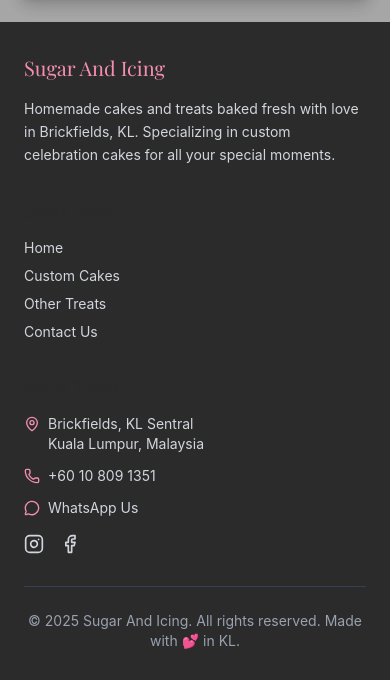
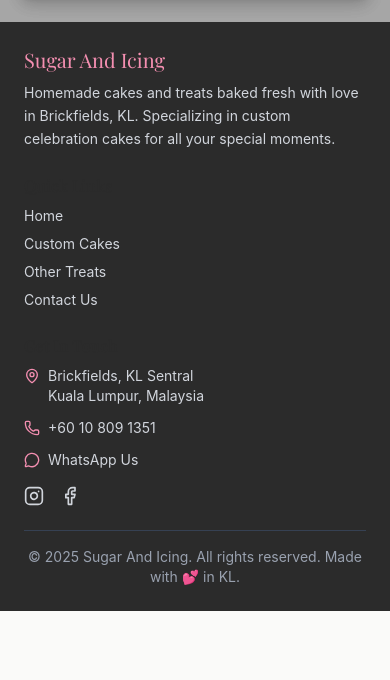
Before and after one commit to Kashfmh/Sugar-And-Icing, a Next.js app: page / in a window 390 px wide. Shown: the part 822-1502 px from the top of the page. After the commit the page ends 1433 px from the top, so only its background shows below. Built offline with nearby package versions, Linux system fonts and the light colour scheme; grey boxes are pictures that could not be loaded; a web font is replaced by a local one.

Commit message:
fix footer spacing and mobile layout

```diff
--- a/app/components/Footer.tsx
+++ b/app/components/Footer.tsx
@@ -5,13 +5,13 @@ export default function Footer() {
     const currentYear = new Date().getFullYear();
 
     return (
-        <footer className="bg-sai-charcoal text-sai-white py-8 md:py-12">
+        <footer className="bg-sai-charcoal text-sai-white py-6 md:py-12">
             <div className="max-w-6xl mx-auto px-6">
                 {/* Main Footer Content */}
-                <div className="grid grid-cols-1 md:grid-cols-3 gap-8 mb-8">
+                <div className="grid grid-cols-1 md:grid-cols-3 gap-6 md:gap-8 mb-6 md:mb-8">
                     {/* About Section */}
                     <div>
-                        <h3 className="font-serif text-xl mb-4" style={{ color: 'var(--color-sai-pink)' }}>
+                        <h3 className="font-serif text-xl mb-2 md:mb-4" style={{ color: 'var(--color-sai-pink)' }}>
                             Sugar And Icing
                         </h3>
                         <p className="text-sm text-gray-300 leading-relaxed">
@@ -22,7 +22,7 @@ export default function Footer() {
 
                     {/* Quick Links */}
                     <div>
-                        <h4 className="font-semibold mb-4">Quick Links</h4>
+                        <h4 className="font-semibold mb-2 md:mb-4">Quick Links</h4>
                         <ul className="space-y-2 text-sm">
                             <li>
                                 <Link href="/" className="text-gray-300 hover:text-sai-pink transition-colors">
@@ -49,7 +49,7 @@ export default function Footer() {
 
                     {/* Contact Info */}
                     <div>
-                        <h4 className="font-semibold mb-4">Get In Touch</h4>
+                        <h4 className="font-semibold mb-2 md:mb-4">Get In Touch</h4>
                         <ul className="space-y-3 text-sm">
                             <li className="flex items-start gap-2">
                                 <MapPin className="w-4 h-4 mt-0.5 flex-shrink-0" style={{ color: 'var(--color-sai-pink)' }} />
@@ -99,7 +99,7 @@ export default function Footer() {
                 </div>
 
                 {/* Bottom Bar */}
-                <div className="border-t border-gray-700 pt-6 text-center">
+                <div className="border-t border-gray-700 pt-4 md:pt-6 text-center">
                     <p className="text-sm text-gray-400">
                         © {currentYear} Sugar And Icing. All rights reserved. Made with 💕 in KL.
                     </p>
--- a/app/custom-cakes/page.tsx
+++ b/app/custom-cakes/page.tsx
@@ -480,7 +480,7 @@ export default function CustomCakesPage() {
             </section>
 
             {/* How It Works Section */}
-            <section className="px-6 py-12 bg-sai-light-gray">
+            <section className="px-6 py-12 pb-0 md:pb-0 bg-sai-light-gray">
                 <div className="max-w-4xl mx-auto">
                     <h3 className="font-serif text-3xl text-center text-sai-charcoal mb-8">
                         How Custom Orders Work
```
